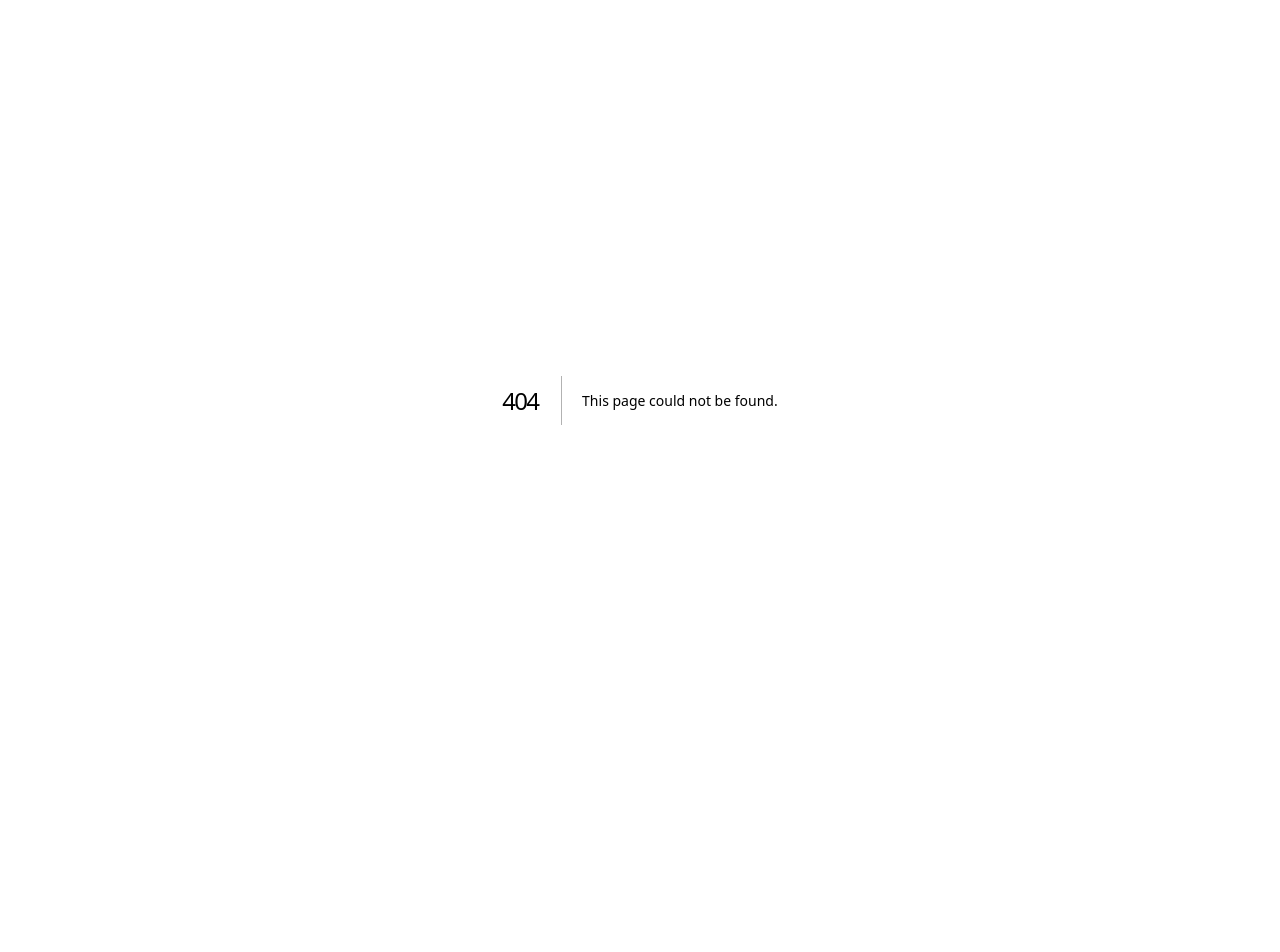
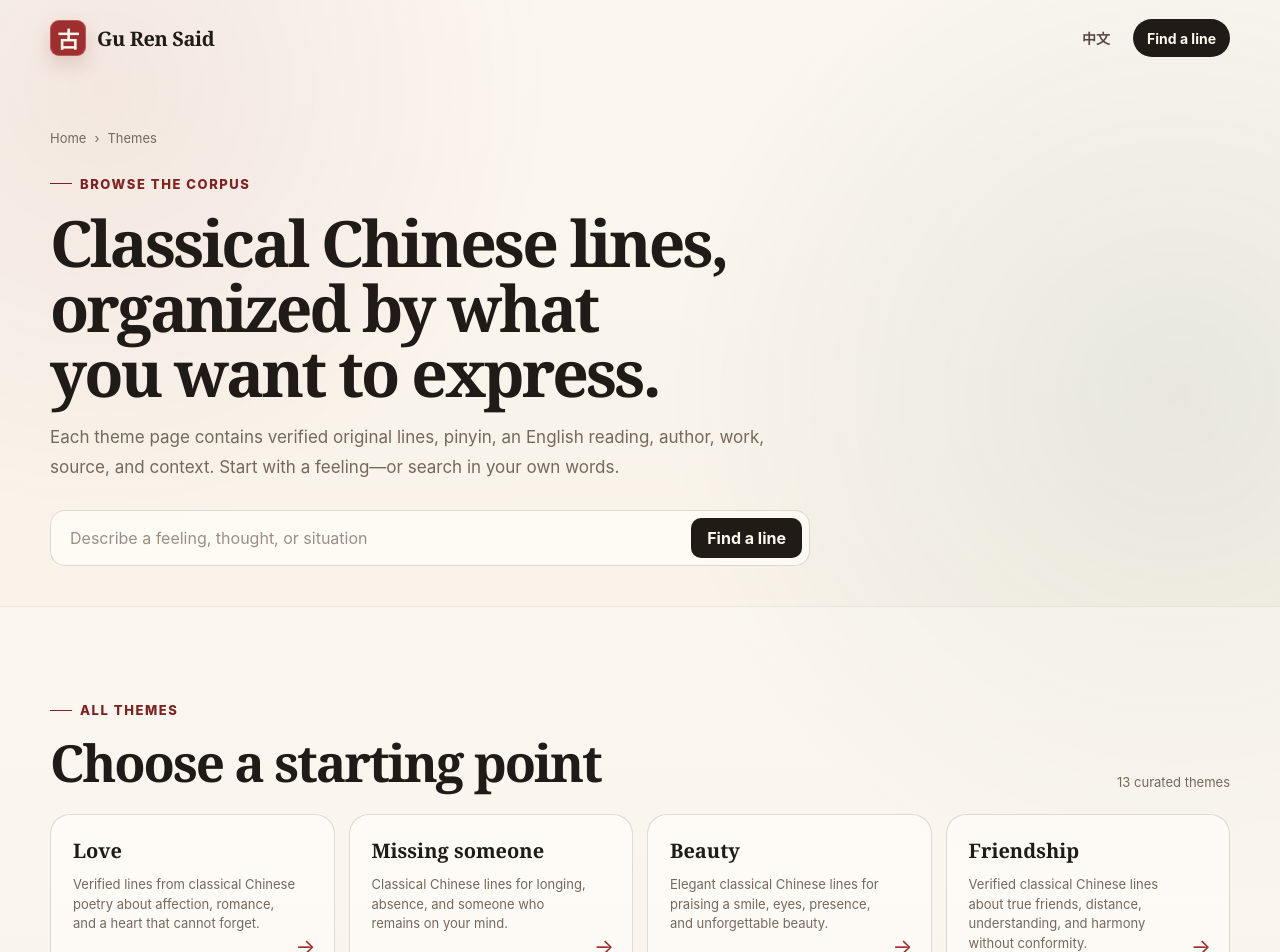
Before and after one commit to yandong2023/gu-ren-said, a Next.js app: page /en/topics in a window 1280 px wide. Before the commit this address had no page. Shown: the top 952 px of the page. Before the commit the page ends 800 px from the top, so only its background shows below. Built offline with nearby package versions, Linux system fonts and the light colour scheme.

Commit message:
feat(en): add English topic index

```diff
--- /dev/null
+++ b/app/en/topics/page.tsx
@@ -0,0 +1,78 @@
+import type { Metadata } from "next";
+import styles from "@/app/en/english.module.css";
+import { ENGLISH_SEO_QUERIES, ENGLISH_TOPICS } from "@/lib/english-classics";
+import { englishQueryHref } from "@/lib/english-url";
+
+export const metadata: Metadata = {
+  title: "Chinese Poetry and Quote Themes | Gu Ren Said",
+  description: "Browse source-verified classical Chinese poems and sayings by love, longing, friendship, homesickness, perseverance, inner peace, wisdom, learning, and more.",
+  alternates: { canonical: "/en/topics", languages: { en: "/en/topics", "x-default": "/en/topics" } },
+  openGraph: {
+    title: "Browse Classical Chinese Poetry and Quotes by Theme",
+    description: "Original Chinese, pinyin, English meaning, and traceable sources across the themes people search for most.",
+    type: "website",
+    url: "https://gurensaid.com/en/topics",
+    siteName: "Gu Ren Said",
+    images: ["/og-en.svg"]
+  }
+};
+
+export default function EnglishTopicsPage() {
+  return (
+    <main className={styles.page}>
+      <div className={styles.container}>
+        <nav className={styles.nav} aria-label="English navigation">
+          <a className={styles.brand} href="/en"><span className={styles.brandSeal} lang="zh-CN">古</span><span>Gu Ren Said</span></a>
+          <div className={styles.navLinks}>
+            <a className={styles.navLink} href="/">中文</a>
+            <a className={styles.navPrimary} href="/en">Find a line</a>
+          </div>
+        </nav>
+
+        <header className={styles.pageHero}>
+          <div className={styles.breadcrumbs}><a href="/en">Home</a><span>›</span><span>Themes</span></div>
+          <p className={styles.eyebrow}>Browse the corpus</p>
+          <h1 className={styles.pageTitle}>Classical Chinese lines, organized by what you want to express.</h1>
+          <p className={styles.pageIntro}>Each theme page contains verified original lines, pinyin, an English reading, author, work, source, and context. Start with a feeling—or search in your own words.</p>
+          <form className={styles.inlineSearch} action="/en" method="get">
+            <input className={styles.inlineInput} name="q" maxLength={120} placeholder="Describe a feeling, thought, or situation" aria-label="Search classical Chinese lines" />
+            <button className={styles.inlineButton} type="submit">Find a line</button>
+          </form>
+        </header>
+      </div>
+
+      <section className={styles.sectionMuted}>
+        <div className={styles.container}>
+          <div className={styles.resultsHeader}>
+            <div><p className={styles.sectionEyebrow}>All themes</p><h2 className={styles.sectionTitle}>Choose a starting point</h2></div>
+            <span className={styles.resultCount}>{ENGLISH_TOPICS.length} curated themes</span>
+          </div>
+          <div className={styles.topicGrid}>
+            {ENGLISH_TOPICS.map((topic) => (
+              <a className={styles.topicCard} href={`/en/topics/${topic.slug}`} key={topic.slug}>
+                <strong>{topic.shortTitle}</strong>
+                <span>{topic.description}</span>
+              </a>
+            ))}
+          </div>
+        </div>
+      </section>
+
+      <section className={styles.section}>
+        <div className={styles.container}>
+          <div className={styles.sectionHeader}><div><p className={styles.sectionEyebrow}>Popular wording</p><h2 className={styles.sectionTitle}>Or begin with a common search</h2></div></div>
+          <div className={styles.queryChips}>
+            {ENGLISH_SEO_QUERIES.map((query) => <a className={styles.queryChip} href={englishQueryHref(query)} key={query}>{query}</a>)}
+          </div>
+        </div>
+      </section>
+
+      <footer className={styles.footer}>
+        <div className={`${styles.container} ${styles.footerInner}`}>
+          <p>Gu Ren Said matches modern English meaning to real lines from Chinese classics. It does not generate a fake ancient quotation.</p>
+          <p><a className={styles.textLink} href="/en">Return to search →</a></p>
+        </div>
+      </footer>
+    </main>
+  );
+}
```
